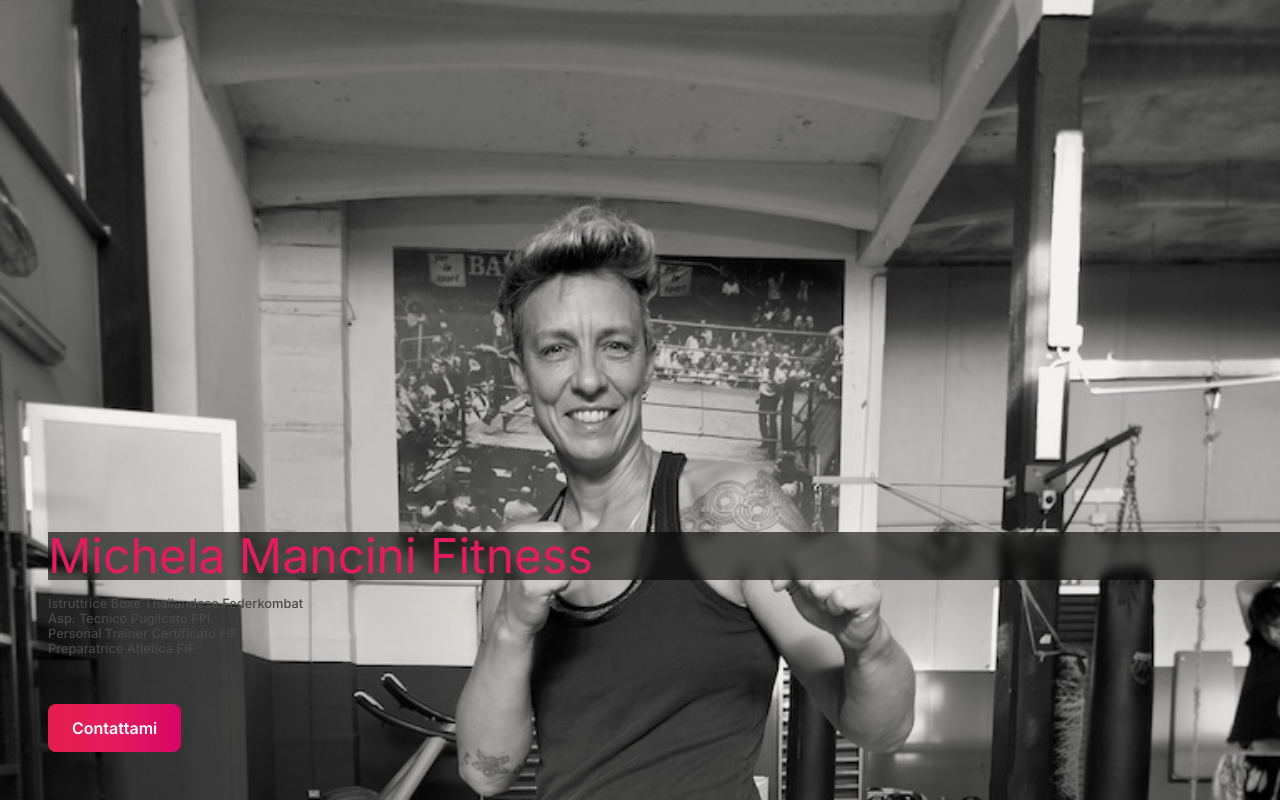
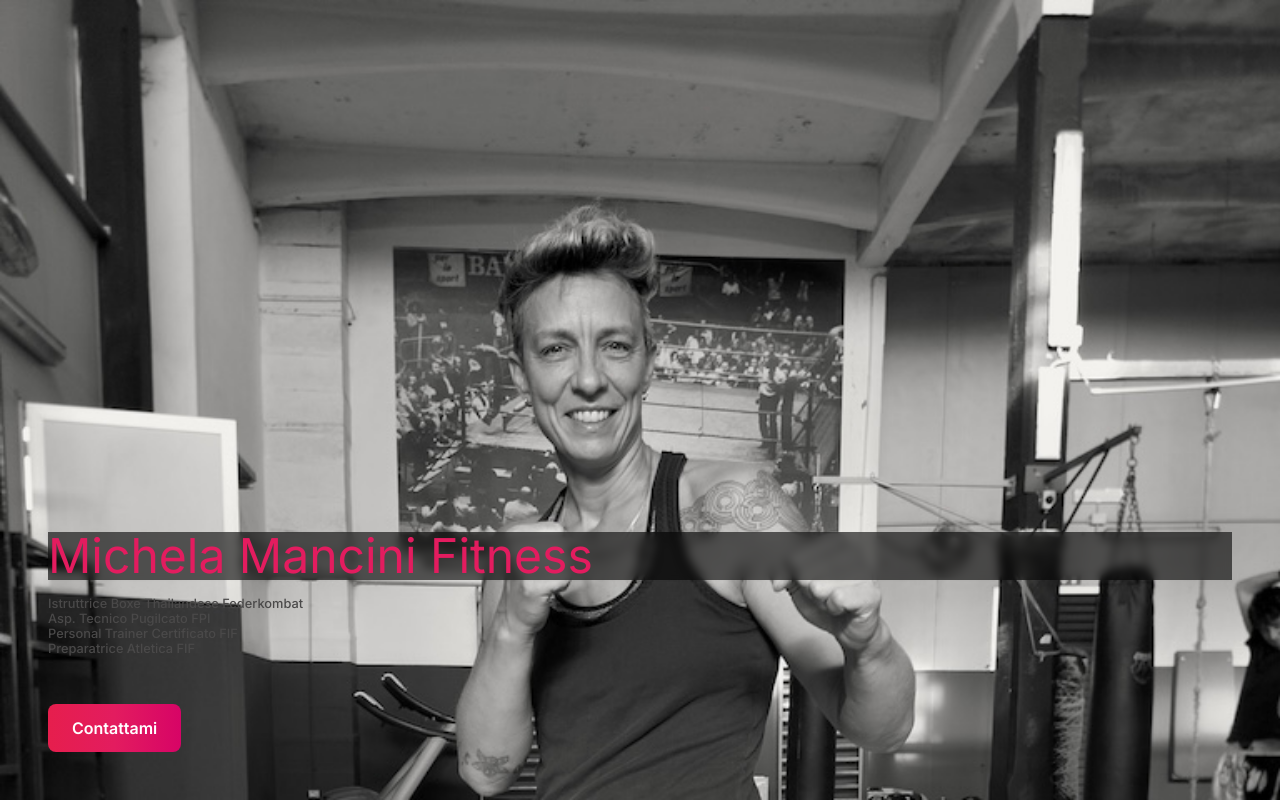
Before and after one commit to anadamastor/mic-fit, a Next.js app: page / in a window 1280 px wide. Shown: the top 802 px of the page. Built offline with nearby package versions, Linux system fonts and the light colour scheme.

Commit message:
improves text

```diff
--- a/src/app/page.module.css
+++ b/src/app/page.module.css
@@ -13,7 +13,6 @@
   right: 0;
   background-color: #00000099;
   backdrop-filter: blur(5px);
-  width: 120%; /* Set width to 100% */
 }
 .name p {
   font-size: 3rem;
```
